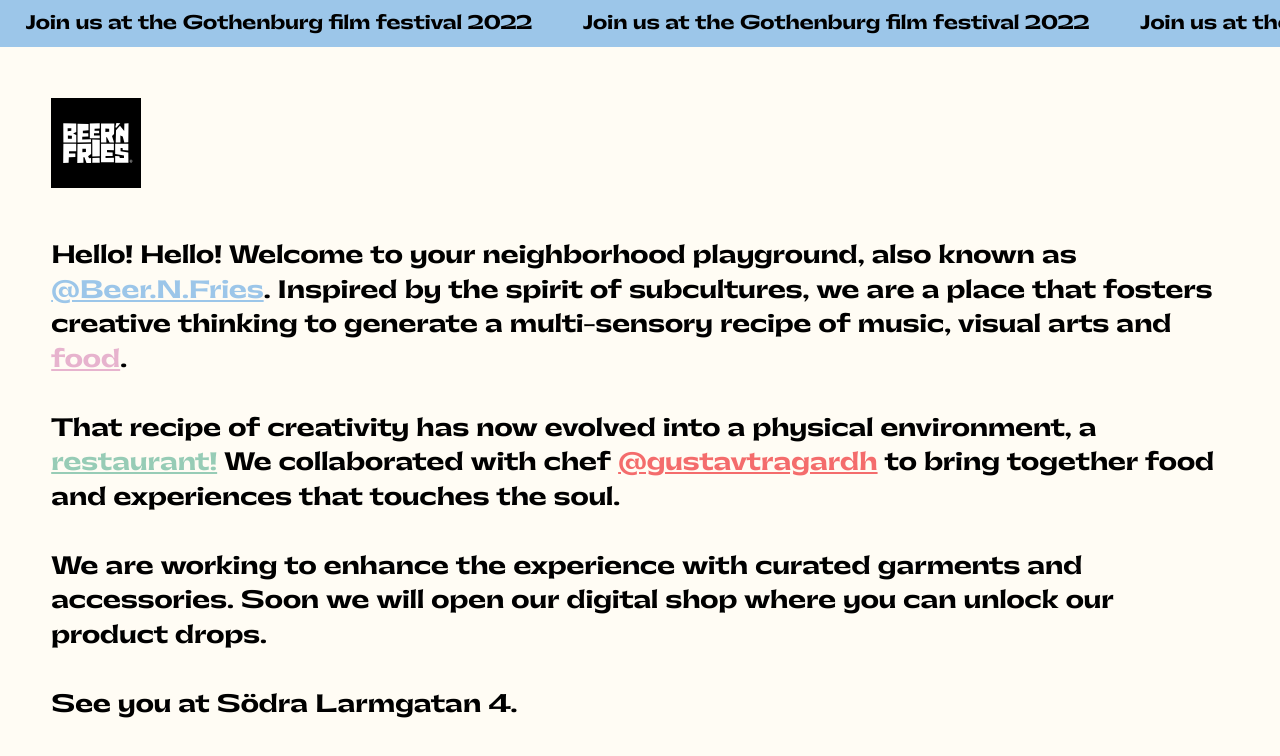
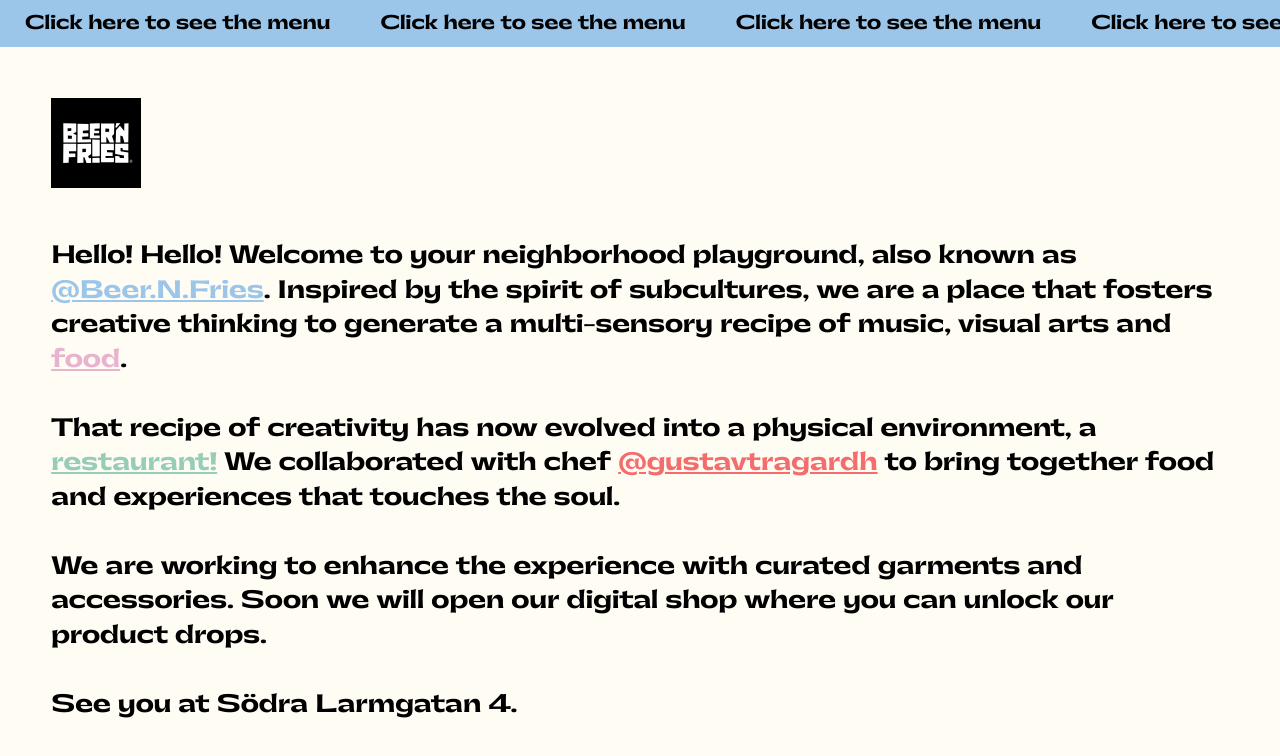
Before and after one commit to beernfries/pre-launch-web, a website: page docs/index.html in a window 1280 px wide. Drawn offline with Linux system fonts and the light colour scheme.

Commit message:
Replace banner and add Korean BBQ to menu

```diff
--- a/docs/index.html
+++ b/docs/index.html
@@ -36,13 +36,15 @@
   </head>
   <body>
     <div class="sticky sticky--top">
-      <a href="https://program.goteborgfilmfestival.se/en/program/the-scars-of-ali-boulala" title="Join us at the Gothenburg film festival 2022" target="_blank" rel="noopener noreferrer" class="link link--no-styling">
-        <span class="sr-only">Join us at the Gothenburg film festival 2022</span>
+      <a href="/restaurant/menu" title="Go to the menu" class="link link--no-styling">
+        <span class="sr-only">Click here to see the menu</span>
         <div class="banner banner--reverse" aria-hidden="true">
-          <div class="banner__item">Join us at the Gothenburg film festival 2022</div>
-          <div class="banner__item">Join us at the Gothenburg film festival 2022</div>
-          <div class="banner__item">Join us at the Gothenburg film festival 2022</div>
-          <div class="banner__item">Join us at the Gothenburg film festival 2022</div>
+          <div class="banner__item">Click here to see the menu</div>
+          <div class="banner__item">Click here to see the menu</div>
+          <div class="banner__item">Click here to see the menu</div>
+          <div class="banner__item">Click here to see the menu</div>
+          <div class="banner__item">Click here to see the menu</div>
+          <div class="banner__item">Click here to see the menu</div>
         </div>
       </a>
     </div>
@@ -60,22 +62,6 @@
         <p>See you at Södra Larmgatan 4.</p>
       </main>
     </div>
-
-    <!--
-    <div class="sticky sticky--bottom">
-      <a href="/restaurant/menu" title="Go to the menu" class="link link--no-styling">
-        <span class="sr-only">Click here to see the menu</span>
-        <div class="banner banner--reverse" aria-hidden="true">
-          <div class="banner__item">Click here to see the menu</div>
-          <div class="banner__item">Click here to see the menu</div>
-          <div class="banner__item">Click here to see the menu</div>
-          <div class="banner__item">Click here to see the menu</div>
-          <div class="banner__item">Click here to see the menu</div>
-          <div class="banner__item">Click here to see the menu</div>
-        </div>
-      </a>
-    </div>
-    -->
 
     <script type="application/ld+json">
       {
```
Also changed, not shown: docs/restaurant/menu/index.html (+13 -4 lines).
